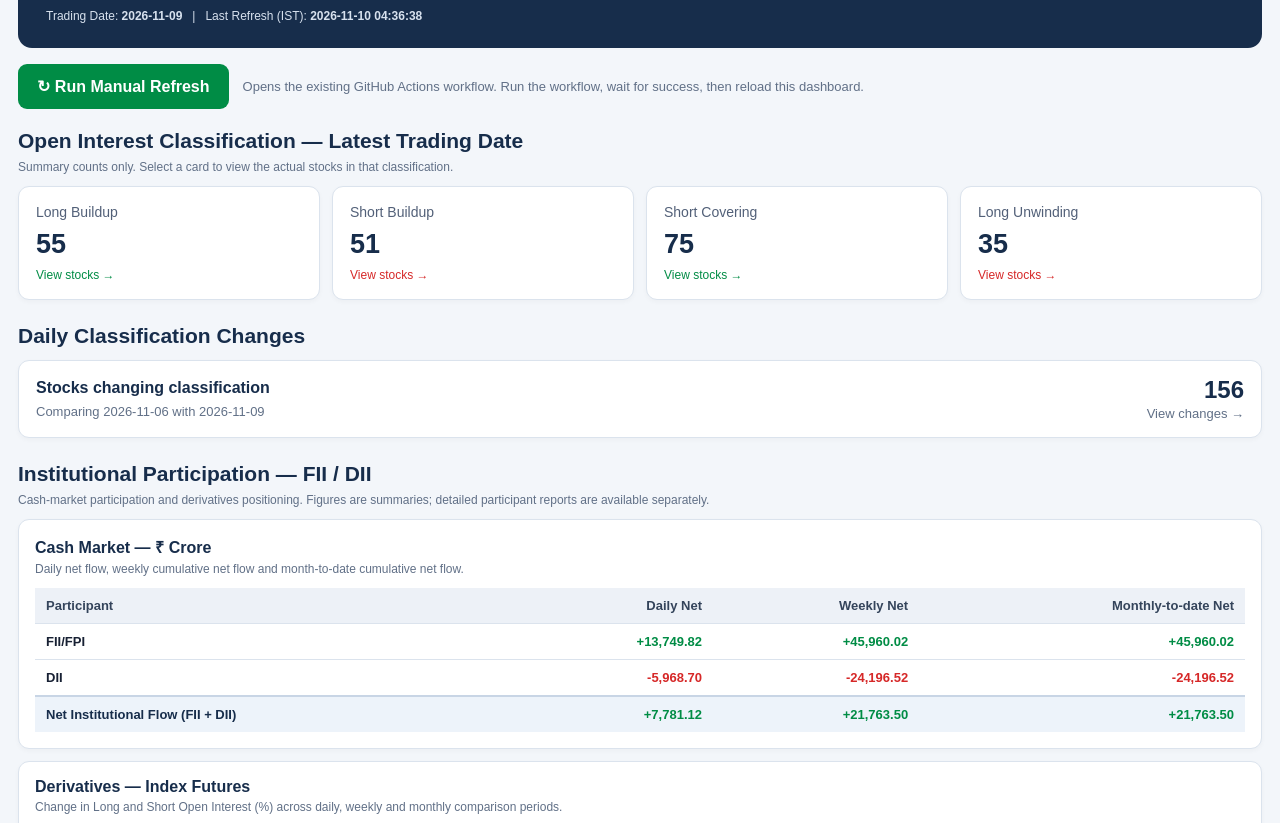
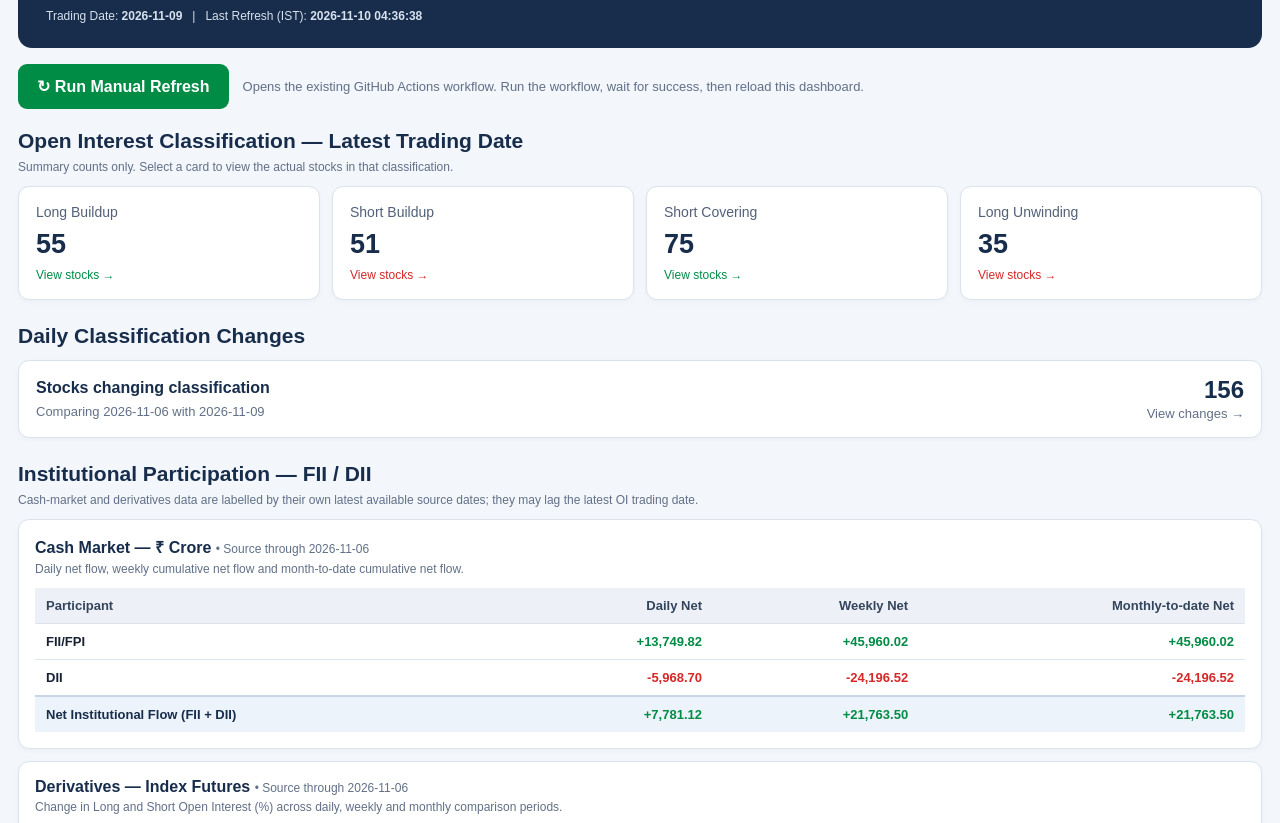
Before and after one commit to Sunjay66/Aurora-Future-Scanner, a plain HTML site: page index.html in a window 1280 px wide. Shown: the part 105-928 px from the top of the page. Drawn offline with Linux system fonts and the light colour scheme.

Commit message:
Clarify institutional data dates and simplify homepage

```diff
--- a/index.html
+++ b/index.html
@@ -76,9 +76,9 @@ footer{text-align:center;color:var(--muted);font-size:11px;margin:20px 0 8px}
 
 <section>
 <h2>Institutional Participation — FII / DII</h2>
-<p class="sub">Cash-market participation and derivatives positioning. Figures are summaries; detailed participant reports are available separately.</p>
+<p class="sub">Cash-market and derivatives data are labelled by their own latest available source dates; they may lag the latest OI trading date.</p>
 <div class="panel">
-<h3>Cash Market — ₹ Crore</h3>
+<h3>Cash Market — ₹ Crore <span id="cashDataDate" style="font-size:12px;color:#617087;font-weight:normal"></span></h3>
 <p class="desc">Daily net flow, weekly cumulative net flow and month-to-date cumulative net flow.</p>
 <div class="table-wrap"><table>
 <thead><tr><th>Participant</th><th>Daily Net</th><th>Weekly Net</th><th>Monthly-to-date Net</th></tr></thead>
@@ -86,7 +86,7 @@ footer{text-align:center;color:var(--muted);font-size:11px;margin:20px 0 8px}
 </table></div>
 </div>
 <div class="panel">
-<h3>Derivatives — Index Futures</h3>
+<h3>Derivatives — Index Futures <span id="derivativesDataDate" style="font-size:12px;color:#617087;font-weight:normal"></span></h3>
 <p class="desc">Change in Long and Short Open Interest (%) across daily, weekly and monthly comparison periods.</p>
 <div class="table-wrap"><table>
 <thead><tr><th>Participant</th><th>Daily Long Δ%</th><th>Daily Short Δ%</th><th>Weekly Long Δ%</th><th>Weekly Short Δ%</th><th>Monthly Long Δ%</th><th>Monthly Short Δ%</th></tr></thead>
@@ -94,7 +94,7 @@ footer{text-align:center;color:var(--muted);font-size:11px;margin:20px 0 8px}
 </table></div>
 </div>
 <div class="panel">
-<h3>Derivatives — Stock Futures</h3>
+<h3>Derivatives — Stock Futures <span style="font-size:12px;color:#617087;font-weight:normal"> </span></h3>
 <p class="desc">Change in Long and Short Open Interest (%) across daily, weekly and monthly comparison periods.</p>
 <div class="table-wrap"><table>
 <thead><tr><th>Participant</th><th>Daily Long Δ%</th><th>Daily Short Δ%</th><th>Weekly Long Δ%</th><th>Weekly Short Δ%</th><th>Monthly Long Δ%</th><th>Monthly Short Δ%</th></tr></thead>
@@ -143,8 +143,9 @@ function renderCash(rows){
  const rowsHtml=out.map(r=>'<tr><td><b>'+r.p+'</b></td><td class="'+cls(r.daily)+'">'+money(r.daily)+'</td><td class="'+cls(r.weekly)+'">'+money(r.weekly)+'</td><td class="'+cls(r.monthly)+'">'+money(r.monthly)+'</td></tr>').join("");
  const total='<tr class="net-row"><td>Net Institutional Flow (FII + DII)</td><td class="'+cls(combined.daily)+'">'+money(combined.daily)+'</td><td class="'+cls(combined.weekly)+'">'+money(combined.weekly)+'</td><td class="'+cls(combined.monthly)+'">'+money(combined.monthly)+'</td></tr>';
  document.getElementById("cashSummary").innerHTML=rowsHtml+total;
+ document.getElementById("cashDataDate").textContent=" • Source through "+d;
 }
-function renderOiPlaceholder(rows){const d=latest(rows);if(d){document.getElementById("oiPending").textContent="Latest participant OI position available through "+d+". Historical daily snapshots are not yet stored, so daily, weekly and monthly changes are intentionally withheld."}}
+function renderOiPlaceholder(rows){const d=latest(rows);if(d){document.getElementById("derivativesDataDate").textContent=" • Source through "+d;document.getElementById("oiPending").textContent="Latest participant OI position available through "+d+". This is earlier than the latest OI stock-classification date where applicable. Historical participant snapshots are not yet stored, so daily, weekly and monthly changes are intentionally withheld."}}
 async function main(){
  try{
  const [snapshot,history,cash,oi]=await Promise.all([csv(DATA+"front_month_snapshot.csv"),csv(DATA+"oi_classification_history.csv"),csv(INST+"cash_market.csv"),csv(INST+"derivatives_oi.csv")]);
```
